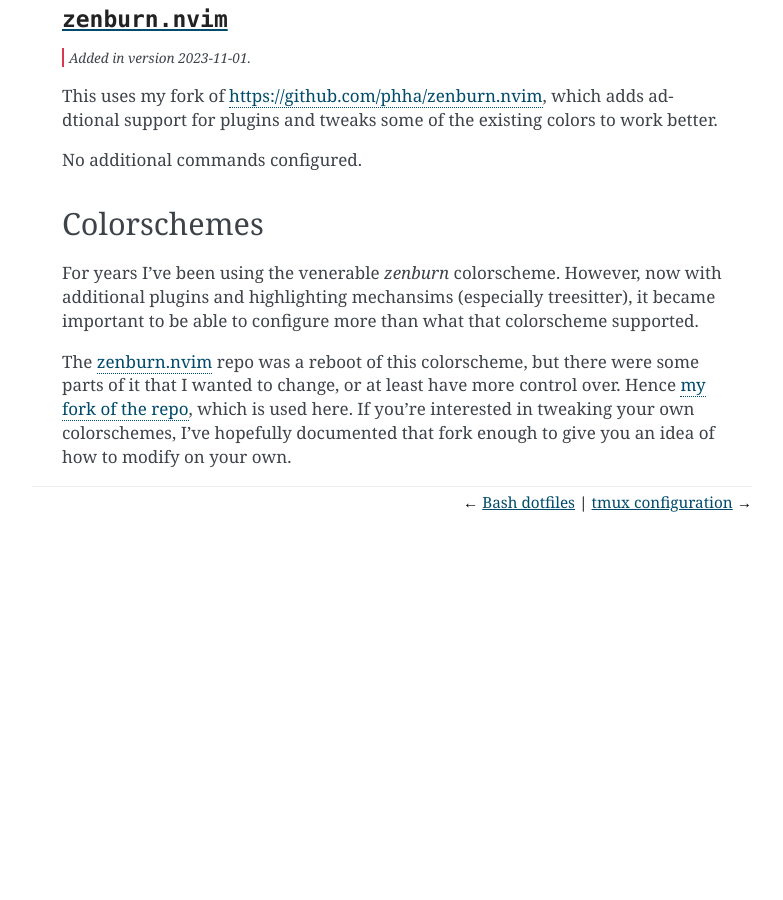
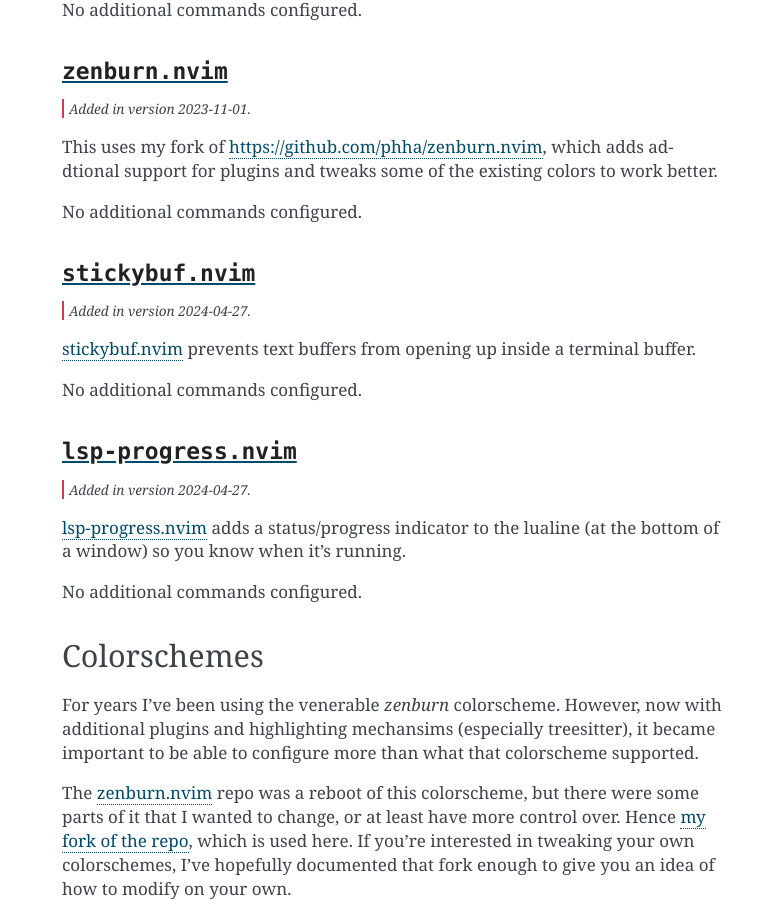
Before and after one commit to daler/dotfiles, a Sphinx documentation site: the page built from docs/vim.rst, in a window 1280 px wide and 900 px high, scrolled down 23148 px. Shown: the whole window, without its empty margins (358-1141 px from the left). Built offline with Sphinx 7.4.7, drawn with Linux system fonts in a browser that asks for light colours; before the commit the page ends 23665 px from its top, so only the background shows below that; some of the changed text lies outside the part shown.

```diff
--- a/docs/vim.rst
+++ b/docs/vim.rst
@@ -1448,6 +1448,27 @@ support for plugins and tweaks some of the existing colors to work better.
 
 No additional commands configured.
 
+``stickybuf.nvim``
+~~~~~~~~~~~~~~~~~~
+
+.. versionadded:: 2024-04-27
+
+`stickybuf.nvim <https://github.com/stevearc/stickybuf.nvim>`__ prevents text
+buffers from opening up inside a terminal buffer.
+
+No additional commands configured.
+
+``lsp-progress.nvim``
+~~~~~~~~~~~~~~~~~~~~~
+
+.. versionadded:: 2024-04-27
+
+`lsp-progress.nvim <https://github.com/linrongbin16/lsp-progress.nvim>`__ adds
+a status/progress indicator to the lualine (at the bottom of a window) so you
+know when it's running.
+
+No additional commands configured.
+
 Colorschemes
 ------------
 
```
Also changed, not shown: docs/changelog.rst (+7 -0 lines).
